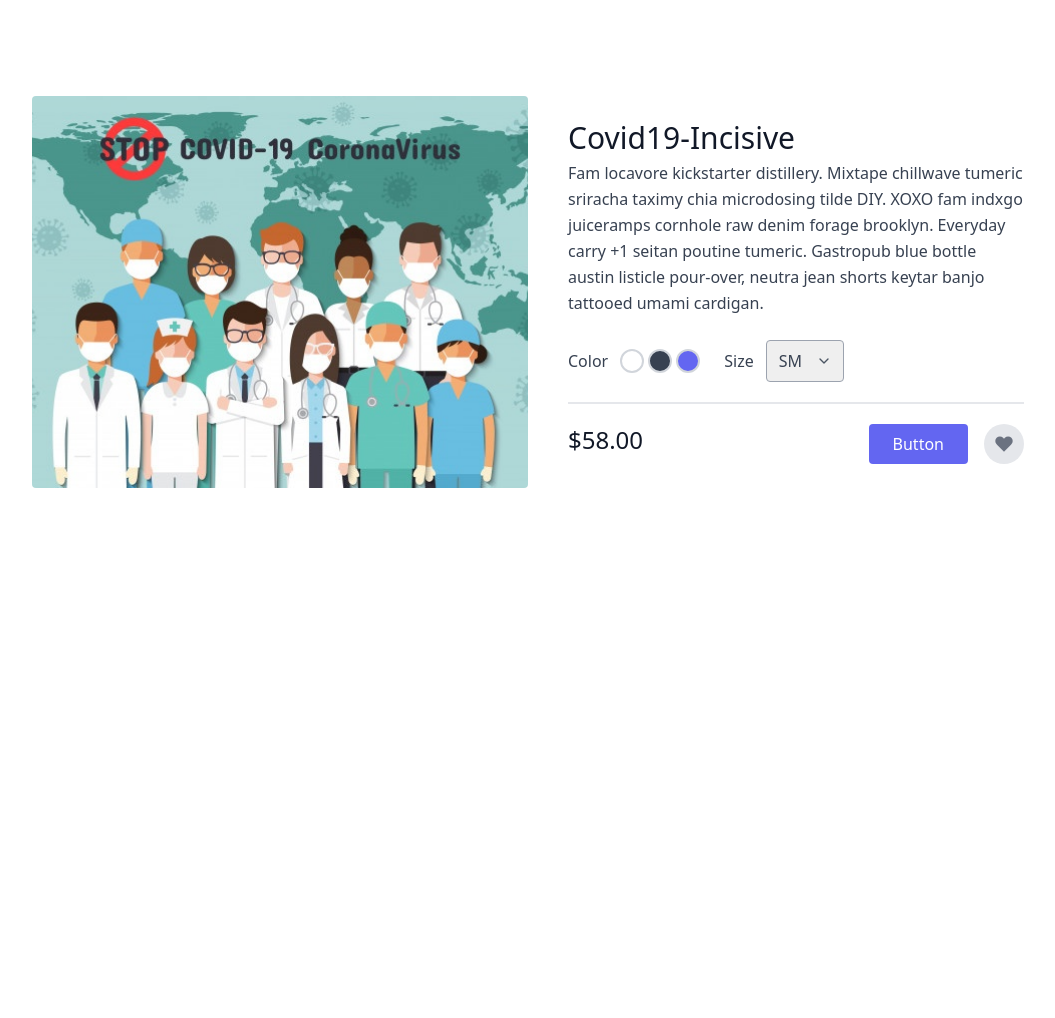
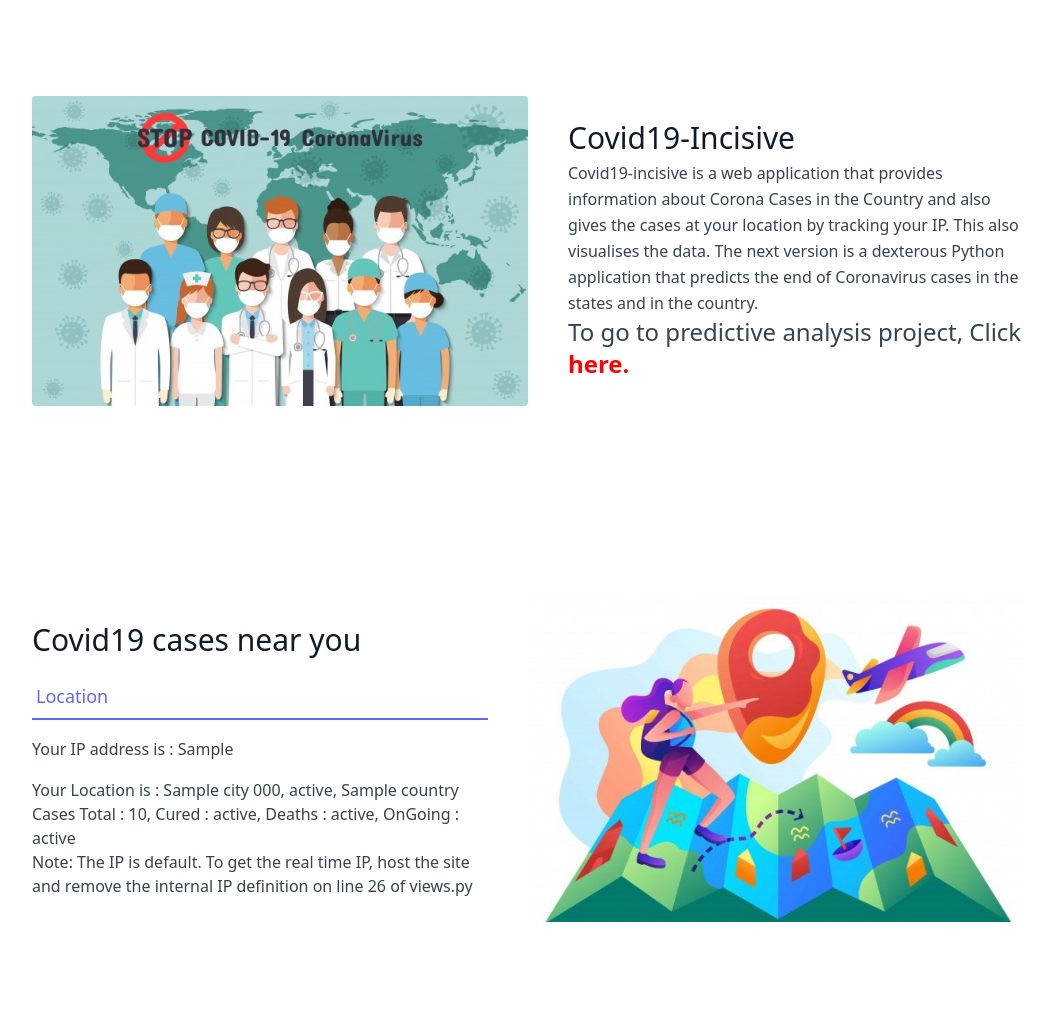
Before and after one commit to safir72347/Covid19-incisive, a Django app: template covid19_incisive/templates/index.html in a window 1280 px wide. Shown: the part 110-1128 px from the top of the page, without its empty margins (112-1167 px from the left). Before the commit the page ends 598 px from the top, so only its background shows below. Run offline with Django 3.2, Linux system fonts and the light colour scheme; the template is opened without the code that fills it: most values are stand-ins (such as "Sample title", 1, 10 or a date in 2020).

Commit message:
User Location Cases Done

```diff
--- a/covid19_incisive/templates/index.html
+++ b/covid19_incisive/templates/index.html
@@ -38,41 +38,44 @@
 
         <h1 class="text-gray-900 text-3xl title-font font-medium mb-1">Covid19-Incisive</h1>
 
-        <p class="leading-relaxed">Fam locavore kickstarter distillery. Mixtape chillwave tumeric sriracha taximy chia microdosing tilde DIY. XOXO fam indxgo juiceramps cornhole raw denim forage brooklyn. Everyday carry +1 seitan poutine tumeric. Gastropub blue bottle austin listicle pour-over, neutra jean shorts keytar banjo tattooed umami cardigan.</p>
-        <div class="flex mt-6 items-center pb-5 border-b-2 border-gray-200 mb-5">
-          <div class="flex">
-            <span class="mr-3">Color</span>
-            <button class="border-2 border-gray-300 rounded-full w-6 h-6 focus:outline-none"></button>
-            <button class="border-2 border-gray-300 ml-1 bg-gray-700 rounded-full w-6 h-6 focus:outline-none"></button>
-            <button class="border-2 border-gray-300 ml-1 bg-indigo-500 rounded-full w-6 h-6 focus:outline-none"></button>
-          </div>
-          <div class="flex ml-6 items-center">
-            <span class="mr-3">Size</span>
-            <div class="relative">
-              <select class="rounded border appearance-none border-gray-400 py-2 focus:outline-none focus:border-indigo-500 text-base pl-3 pr-10">
-                <option>SM</option>
-                <option>M</option>
-                <option>L</option>
-                <option>XL</option>
-              </select>
-              <span class="absolute right-0 top-0 h-full w-10 text-center text-gray-600 pointer-events-none flex items-center justify-center">
-                <svg fill="none" stroke="currentColor" stroke-linecap="round" stroke-linejoin="round" stroke-width="2" class="w-4 h-4" viewBox="0 0 24 24">
-                  <path d="M6 9l6 6 6-6"></path>
-                </svg>
-              </span>
-            </div>
-          </div>
-        </div>
+        <p class="leading-relaxed">Covid19-incisive is a web application that provides information about Corona Cases in the Country and also gives
+        the cases at your location by tracking your IP. This also visualises the data. The next version is a dexterous Python application that predicts the
+    end of Coronavirus cases in the states and in the country.</p>
+
         <div class="flex">
-          <span class="title-font font-medium text-2xl text-gray-900">$58.00</span>
-          <button class="flex ml-auto text-white bg-indigo-500 border-0 py-2 px-6 focus:outline-none hover:bg-indigo-600 rounded">Button</button>
-          <button class="rounded-full w-10 h-10 bg-gray-200 p-0 border-0 inline-flex items-center justify-center text-gray-500 ml-4">
-            <svg fill="currentColor" stroke-linecap="round" stroke-linejoin="round" stroke-width="2" class="w-5 h-5" viewBox="0 0 24 24">
-              <path d="M20.84 4.61a5.5 5.5 0 00-7.78 0L12 5.67l-1.06-1.06a5.5 5.5 0 00-7.78 7.78l1.06 1.06L12 21.23l7.78-7.78 1.06-1.06a5.5 5.5 0 000-7.78z"></path>
-            </svg>
-          </button>
+          <span class="title-font font-small text-2xl ">To go to predictive analysis project, Click <a href="#" style="color: red;"><b>here.</b></a></span>
+
         </div>
       </div>
+    </div>
+  </div>
+</section>
+
+<section class="text-gray-700 body-font overflow-hidden">
+  <div class="container px-5 py-24 mx-auto">
+    <div class="lg:w-4/5 mx-auto flex flex-wrap">
+      <div class="lg:w-1/2 w-full lg:pr-10 lg:py-6 mb-6 lg:mb-0">
+
+        <h1 class="text-gray-900 text-3xl title-font font-medium mb-4">Covid19 cases near you</h1>
+        <div class="flex mb-4">
+          <a class="flex-grow text-indigo-500 border-b-2 border-indigo-500 py-2 text-lg px-1">Location</a>
+
+        </div>
+        <p class="leading-relaxed mb-4">
+        	Your IP address is : {{ location_details.ip }}
+        </p>
+        <p>
+        	Your Location is : {{ location_details.city }} {{ location_details.postal }}, {{ location_details.state }}, {{ location_details.country }}
+        </p>
+        <p>
+        	Cases Total : {{ location_cases.state_total }}, Cured : {{ location_cases.state_cured }}, Deaths : {{ location_cases.state_death }}, OnGoing : {{ location_cases.state_ongoing }}
+        </p>
+        <p>
+        	Note: The IP is default. To get the real time IP, host the site and remove the internal IP definition on line 26 of views.py
+        </p>
+
+      </div>
+      <img alt="ecommerce" class="lg:w-1/2 object-cover object-center" src="static/images/location3.jpg">
     </div>
   </div>
 </section>
```
Also changed, not shown: covid19_incisive/tracker/views.py (+50 -3 lines), covid19_incisive/static/images/location.png (added), covid19_incisive/static/images/location1.png (added), covid19_incisive/static/images/location3.jpg (added).
